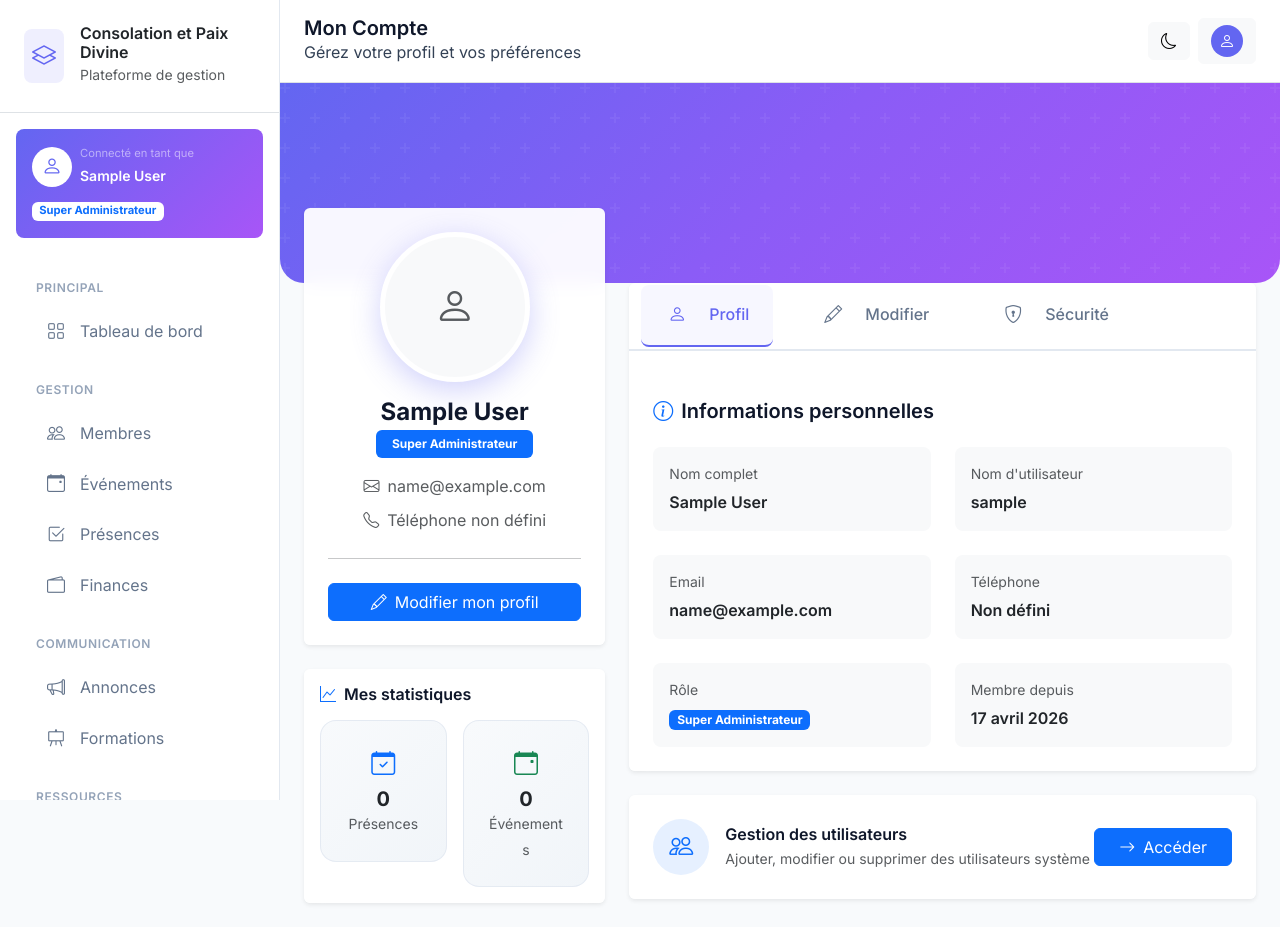
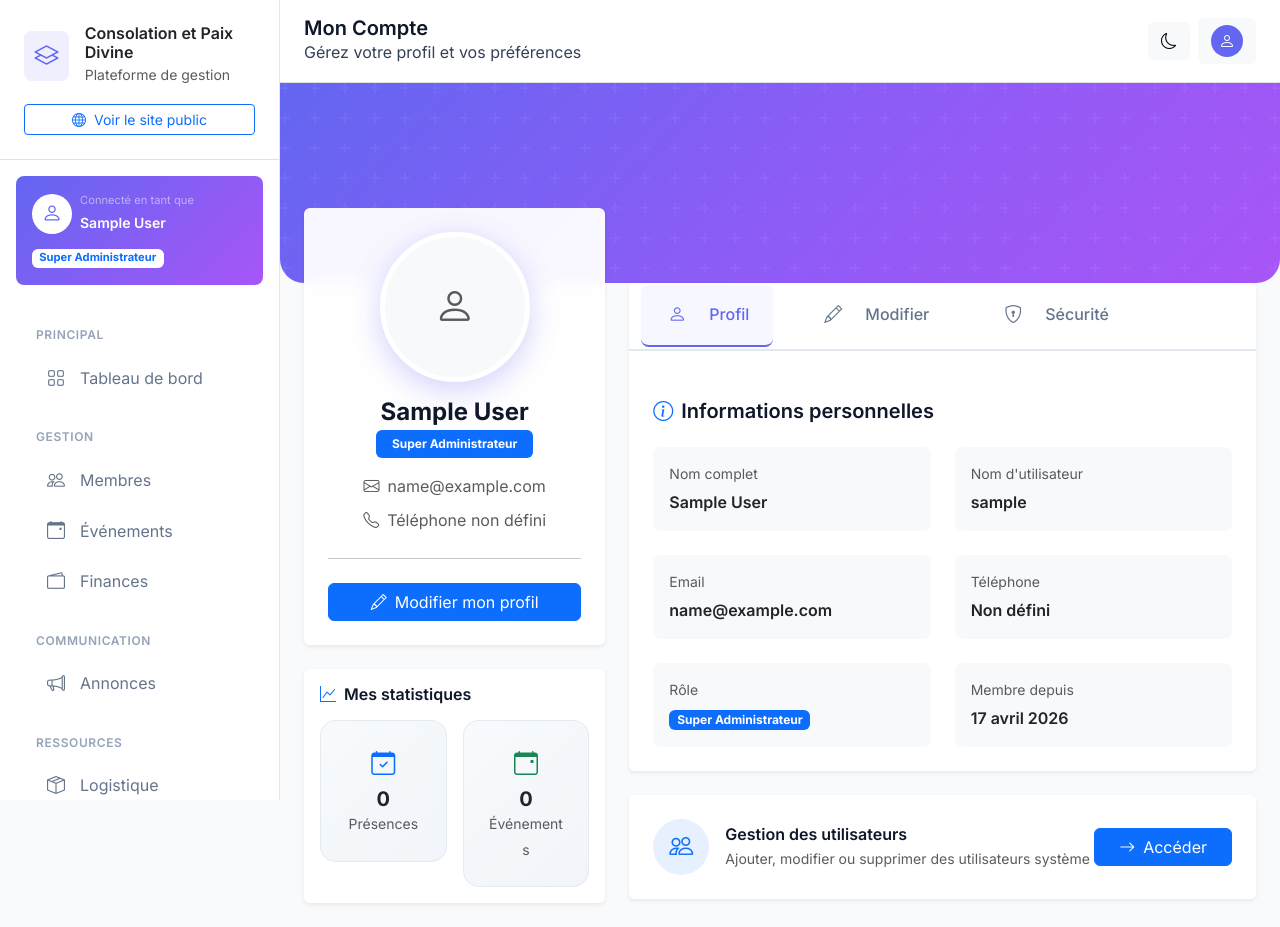
Before and after one commit to NelsonMUPENDA/ChurchManage, a Django app: page /account/ in a window 1280 px wide. Run offline with Django 4.2, Linux system fonts and the light colour scheme; the visitor is signed in with stand-in values (Sample User, id 1); data comes from the database, SQL or seed files in the repository.

Commit message:
Correction Affichage logo et titre dans dashboard

```diff
--- a/church_management_app/templates/dashboard/base.html
+++ b/church_management_app/templates/dashboard/base.html
@@ -121,17 +121,28 @@
 
     <!-- Sidebar -->
     <aside class="sidebar" id="sidebar">
-        <!-- Logo -->
+        <!-- Logo & Accueil -->
         <div class="p-4 border-bottom">
-            <a href="{% url 'home' %}" class="d-flex align-items-center gap-3 text-decoration-none">
-                <div class="rounded-3 p-2" style="background: rgba(99,102,241,0.1);">
+            <a href="{% url 'home' %}" class="d-flex align-items-center gap-3 text-decoration-none" title="Voir le site public">
+                <div class="rounded-3 p-2" style="background: rgba(99,102,241,0.1); width: 50px; height: 50px; display: flex; align-items: center; justify-content: center;">
+                    {% if church_settings and church_settings.logo %}
+                    <img src="{{ church_settings.logo.url }}" alt="{{ church_settings.church_name }}"
+                         style="max-width: 100%; max-height: 100%; object-fit: contain;">
+                    {% else %}
                     <i class="bi bi-layers fs-4" style="color: #6366f1;"></i>
+                    {% endif %}
                 </div>
                 <div>
                     <h6 class="mb-0 fw-semibold text-body">{% if church_settings %}{{ church_settings.church_name }}{% else %}Consolation et Paix Divine{% endif %}</h6>
                     <small class="text-muted">Plateforme de gestion</small>
                 </div>
             </a>
+            <div class="mt-3">
+                <a href="{% url 'home' %}" class="btn btn-outline-primary btn-sm w-100 d-flex align-items-center justify-content-center gap-2">
+                    <i class="bi bi-globe"></i>
+                    <span>Voir le site public</span>
+                </a>
+            </div>
         </div>
 
         <!-- User Info avec photo -->
@@ -195,13 +206,6 @@
             </a>
             {% endif %}
 
-            {% if user|can_access_menu:"attendance" %}
-            <a href="{% url 'attendance-list' %}" class="nav-link {% if active_page == 'attendance' %}active{% endif %}">
-                <i class="bi bi-check2-square"></i>
-                <span>Présences</span>
-            </a>
-            {% endif %}
-
             {% if user|can_access_menu:"finances" %}
             <a href="{% url 'finance-list' %}" class="nav-link {% if active_page == 'finances' %}active{% endif %}">
                 <i class="bi bi-wallet2"></i>
@@ -211,10 +215,9 @@
             {% endif %}
 
             <!-- Communication -->
-            {% if user|can_access_menu:"announcements" or user|can_access_menu:"trainings" %}
+            {% if user|can_access_menu:"announcements" %}
             <div class="nav-section-title">Communication</div>
 
-            {% if user|can_access_menu:"announcements" %}
             <a href="{% url 'announcement-list' %}" class="nav-link {% if active_page == 'announcements' %}active{% endif %}">
                 <i class="bi bi-megaphone"></i>
                 <span>Annonces</span>
@@ -224,29 +227,14 @@
             </a>
             {% endif %}
 
-            {% if user|can_access_menu:"trainings" %}
-            <a href="{% url 'training-list' %}" class="nav-link {% if active_page == 'trainings' %}active{% endif %}">
-                <i class="bi bi-easel"></i>
-                <span>Formations</span>
-            </a>
-            {% endif %}
-            {% endif %}
-
             <!-- Ressources -->
-            {% if user|can_access_menu:"logistics" or user|can_access_menu:"diaconat" or user|can_access_menu:"evangelisation" or user|can_access_menu:"marriages" %}
+            {% if user|can_access_menu:"logistics" or user|can_access_menu:"evangelisation" or user|can_access_menu:"marriages" %}
             <div class="nav-section-title">Ressources</div>
 
             {% if user|can_access_menu:"logistics" %}
             <a href="{% url 'logistics-list' %}" class="nav-link {% if active_page == 'logistics' %}active{% endif %}">
                 <i class="bi bi-box-seam"></i>
                 <span>Logistique</span>
-            </a>
-            {% endif %}
-
-            {% if user|can_access_menu:"diaconat" %}
-            <a href="{% url 'diaconat' %}" class="nav-link {% if active_page == 'diaconat' %}active{% endif %}">
-                <i class="bi bi-heart-pulse"></i>
-                <span>Diaconat</span>
             </a>
             {% endif %}
 
```
